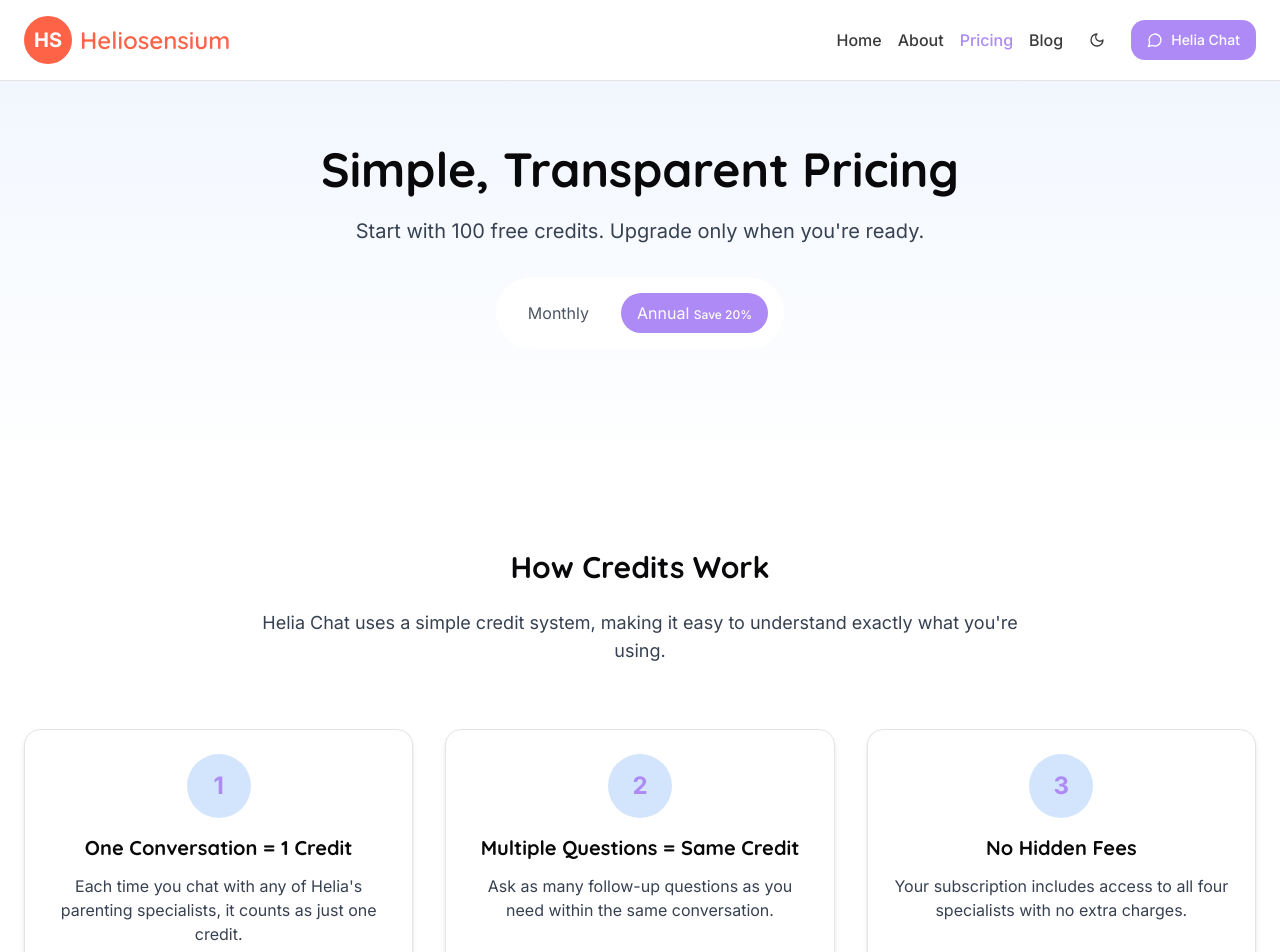
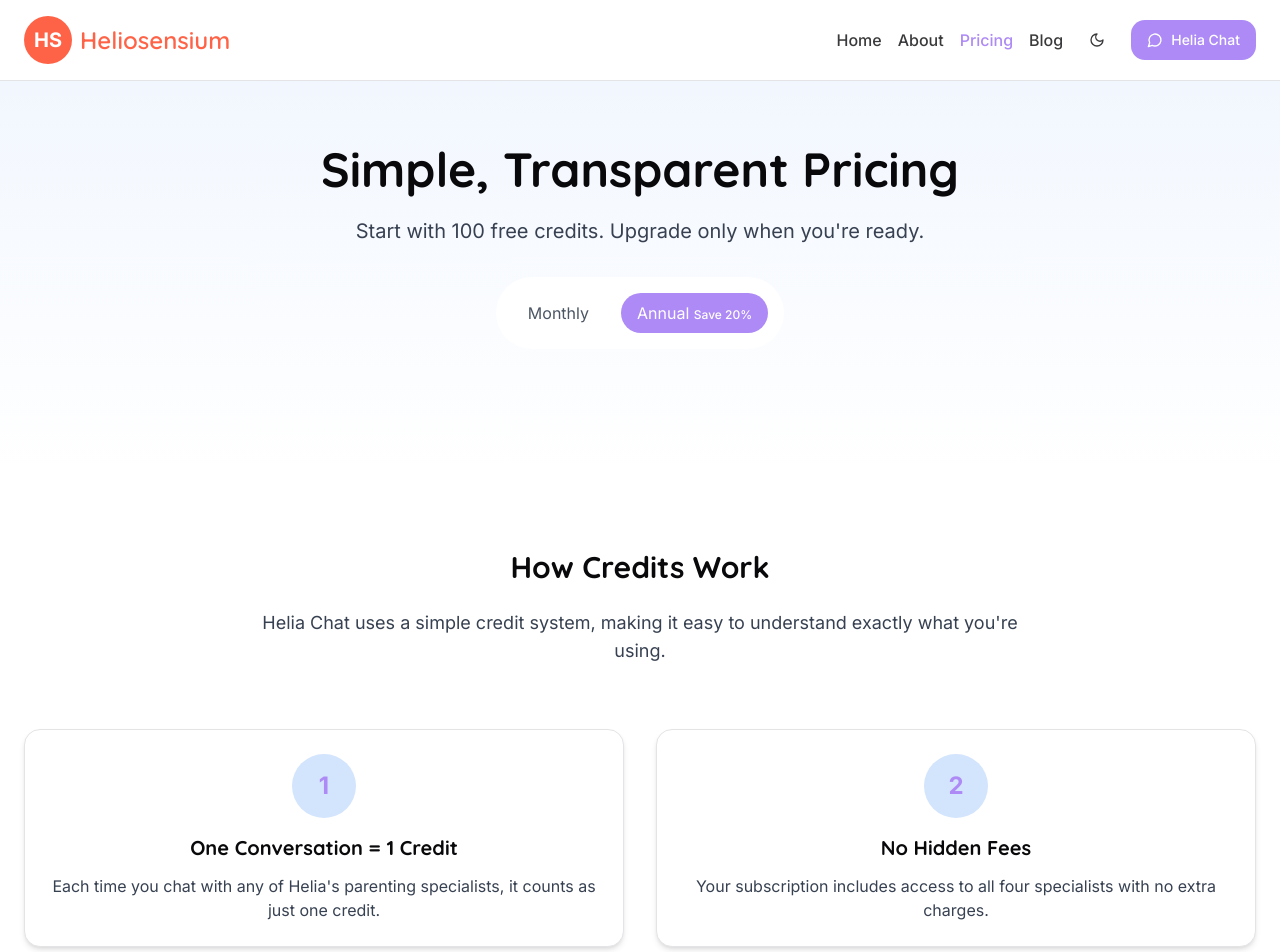
Before and after one commit to Skyforge-Solutions/Heliosensium, a React (Vite) app: page /pricing in a window 1280 px wide. Shown: the top 952 px of the page. Built offline with nearby package versions, Linux system fonts and the light colour scheme.

Commit message:
remove the Multiple Questions = Same Credit from /pricing page

```diff
--- a/src/pages/Pricing.tsx
+++ b/src/pages/Pricing.tsx
@@ -60,7 +60,7 @@
             </p>
           </div>
 
-          <div className="grid grid-cols-1 md:grid-cols-3 gap-8">
+          <div className="grid grid-cols-1 md:grid-cols-2 gap-8">
             <div className="helia-card text-center">
               <div className="w-16 h-16 bg-helia-blue rounded-full flex items-center justify-center mb-4 mx-auto">
                 <span className="text-2xl font-bold text-primary">1</span>
@@ -77,19 +77,6 @@
             <div className="helia-card text-center">
               <div className="w-16 h-16 bg-helia-blue rounded-full flex items-center justify-center mb-4 mx-auto">
                 <span className="text-2xl font-bold text-primary">2</span>
-              </div>
-              <h3 className="text-xl font-bold mb-3">
-                Multiple Questions = Same Credit
-              </h3>
-              <p className="text-gray-700">
-                Ask as many follow-up questions as you need within the same
-                conversation.
-              </p>
-            </div>
-
-            <div className="helia-card text-center">
-              <div className="w-16 h-16 bg-helia-blue rounded-full flex items-center justify-center mb-4 mx-auto">
-                <span className="text-2xl font-bold text-primary">3</span>
               </div>
               <h3 className="text-xl font-bold mb-3">No Hidden Fees</h3>
               <p className="text-gray-700">
```
Also changed, not shown: 1 other file (tests, documents, lock files or other folders).
